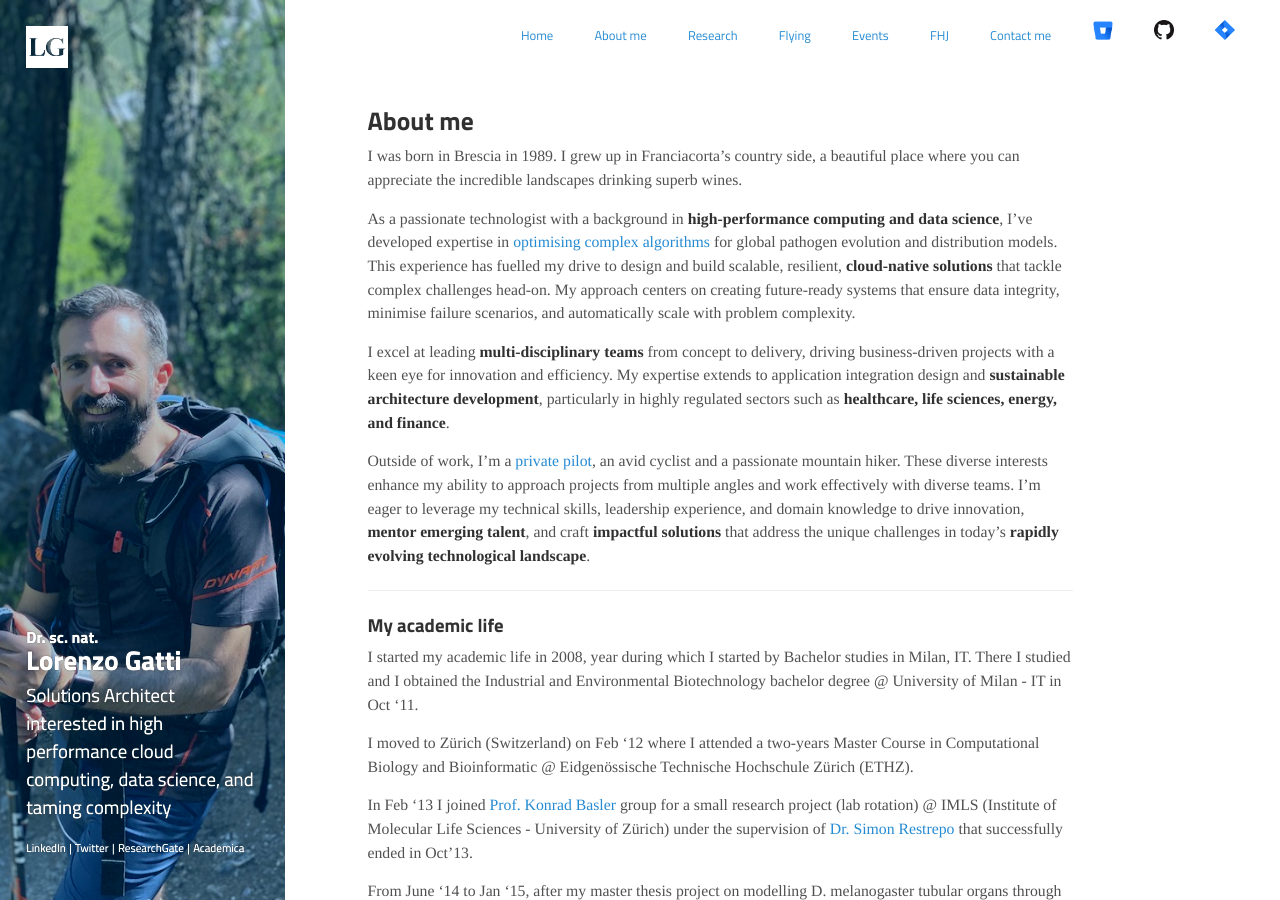
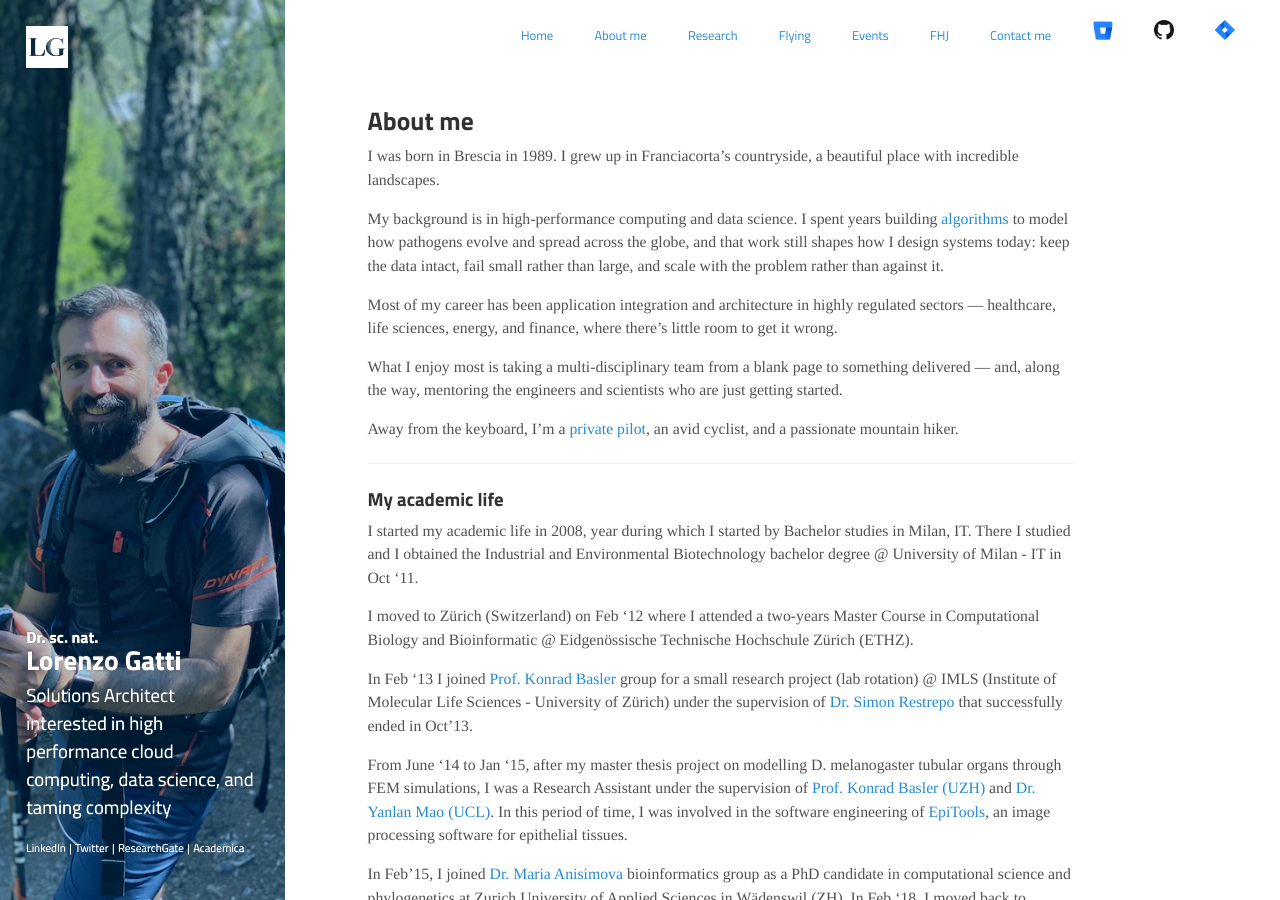
Before and after one commit to gattil/gattil.github.io, a Jekyll site: the page built from 01_about/index.md, in a window 1280 px wide and 900 px high. Built offline with Jekyll 4.4.1, drawn with Linux system fonts in a browser that asks for light colours; some of the changed text lies outside the part shown.

Commit message:
content(about): de-buzzword intro, split hobbies from competencies, add post-AWS chapter
- Trim corporate filler from the intro; keep Lorenzo's own words and facts.
- Separate hobbies from professional competencies (per his note).
- Add current chapter: independent Senior Solutions Architect (clients kept
  discreet), Software Architect at Dentsply Sirona, guest lecturer at FHNW.
- Keep the "5 Miles Out" line + image as the hinge into the new chapter
  (tense moved to past). Drop the wine reference in the opener.

Co-Authored-By: Claude Fable 5 <noreply@anthropic.com>

```diff
--- a/01_about/index.md
+++ b/01_about/index.md
@@ -6,13 +6,15 @@ order: 1
 permalink: /about/
 ---
 
-I was born in Brescia in 1989. I grew up in Franciacorta's country side, a beautiful place where you can appreciate the incredible landscapes drinking superb wines.
+I was born in Brescia in 1989. I grew up in Franciacorta's countryside, a beautiful place with incredible landscapes.
 
-As a passionate technologist with a background in **high-performance computing and data science**, I've developed expertise in [optimising complex algorithms](/research) for global pathogen evolution and distribution models. This experience has fuelled my drive to design and build scalable, resilient, **cloud-native solutions** that tackle complex challenges head-on. My approach centers on creating future-ready systems that ensure data integrity, minimise failure scenarios, and automatically scale with problem complexity.
+My background is in high-performance computing and data science. I spent years building [algorithms](/research) to model how pathogens evolve and spread across the globe, and that work still shapes how I design systems today: keep the data intact, fail small rather than large, and scale with the problem rather than against it.
 
-I excel at leading **multi-disciplinary teams** from concept to delivery, driving business-driven projects with a keen eye for innovation and efficiency. My expertise extends to application integration design and **sustainable architecture development**, particularly in highly regulated sectors such as **healthcare, life sciences, energy, and finance**.
+Most of my career has been application integration and architecture in highly regulated sectors — healthcare, life sciences, energy, and finance, where there's little room to get it wrong.
 
-Outside of work, I'm a [private pilot](/flying), an avid cyclist and a passionate mountain hiker. These diverse interests enhance my ability to approach projects from multiple angles and work effectively with diverse teams. I'm eager to leverage my technical skills, leadership experience, and domain knowledge to drive innovation, **mentor emerging talent**, and craft **impactful solutions** that address the unique challenges in today's **rapidly evolving technological landscape**.
+What I enjoy most is taking a multi-disciplinary team from a blank page to something delivered — and, along the way, mentoring the engineers and scientists who are just getting started.
+
+Away from the keyboard, I'm a [private pilot](/flying), an avid cyclist, and a passionate mountain hiker.
 
 
 <!-- From Sept '03 until June'08 I attended the high school @ Istituto Madonna della Neve in Adro (BS) - IT where I focused my attention on classical studies and in June '08 I obtained the "Maturità Classica" (humanistic studies) high school degree. -->
@@ -86,12 +88,20 @@ I work closely with healthcare and life sciences (HCLS) startups in EMEA's regul
 
 <br>
 
-From Feb '25, I will hold my heading true and fly to open horizons - above the clouds, to a new journey.
+In Feb '25, I held my heading true and flew to open horizons — above the clouds, to a new journey.
 
 <div style="background:hsl(204, 59%, 41%);">
 <img src="/assets/about/5milesout.jpg" style="object-fit: cover;opacity: 0.6;">
 </div>
   >  G-MOVJ, Lockheed Model 10 Electra featured on the cover of Mike Oldfield, 5 Miles Out, 1982
+
+<br>
+
+In January 2025 I left AWS to work on my own terms. Since February I've been an independent <strong>Senior Solutions Architect</strong> in healthcare and life sciences — the work that makes me happiest. I help an AI-driven drug-discovery company, and a platform that supports clinical studies, turn hard medtech problems into architectures their teams can actually build, working shoulder to shoulder with their engineers from the first sketch to a working proof of concept.
+
+Since July '25 I'm also <strong>Software Architect at [Dentsply Sirona](https://www.dentsplysirona.com)</strong>, shaping the cloud platform behind modern dentistry. My focus there is using AI to help engineers do better work — clearer documentation, higher standards — instead of just shipping faster.
+
+And I teach: I'm a guest lecturer for "Cloud Computing for Life Sciences" at FHNW.
 
 
 
```
